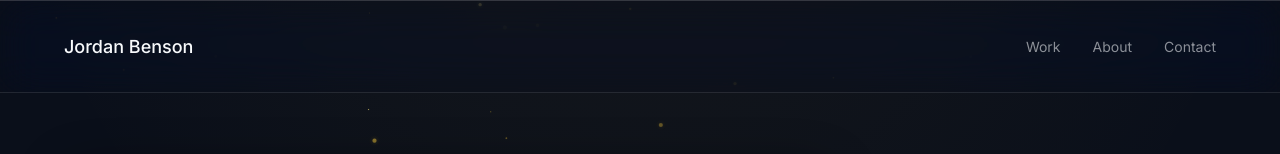
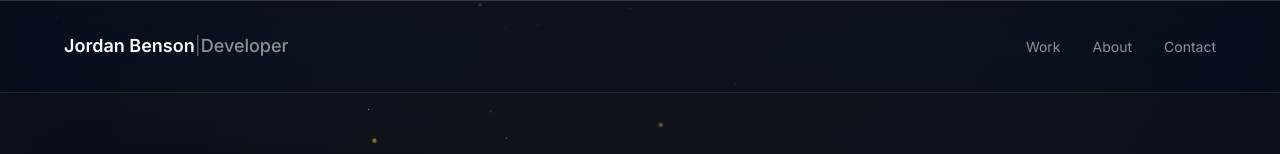
Before and after one commit to ChristIsKingAlways/JordanBensonDEV, a React (Vite) app: page / in a window 1280 px wide. Shown: the top 154 px of the page. Built offline with nearby package versions, Linux system fonts and the light colour scheme.

Commit message:
Show Jordan Benson | Developer in nav brand from siteMeta.title

```diff
--- a/src/components/Header/Header.css
+++ b/src/components/Header/Header.css
@@ -46,14 +46,38 @@
 }
 
 .site-header__brand {
-  font-size: 1.125rem;
+  display: inline-flex;
+  flex-wrap: wrap;
+  align-items: baseline;
+  gap: 0;
+  font-size: clamp(0.8125rem, 2.8vw, 1.125rem);
   font-weight: 500;
   color: var(--text);
   text-decoration: none;
+  line-height: 1.25;
 }
 
-.site-header__brand:hover {
-  color: color-mix(in srgb, var(--text) 85%, var(--accent));
+.site-header__brand-name {
+  color: var(--text);
+  font-weight: 600;
+}
+
+.site-header__brand-sep {
+  color: var(--text-faint);
+  font-weight: 400;
+}
+
+.site-header__brand-tag {
+  color: var(--text-muted);
+  font-weight: 500;
+}
+
+.site-header__brand:hover .site-header__brand-name {
+  color: color-mix(in srgb, var(--text) 88%, var(--accent));
+}
+
+.site-header__brand:hover .site-header__brand-tag {
+  color: color-mix(in srgb, var(--text-muted) 80%, var(--accent));
 }
 
 .site-header__menu-toggle {
--- a/src/components/Header/Header.jsx
+++ b/src/components/Header/Header.jsx
@@ -6,9 +6,16 @@ import { useState, useEffect } from "react";
 import { navLinks, siteMeta } from "../../data/portfolioContent.js";
 import "./Header.css";
 
+/** Split "Name | Role" from siteMeta.title for nav styling */
+function parseNavTitle(title) {
+  const parts = title.split(/\s*\|\s*/);
+  return { name: parts[0]?.trim() || "", tag: parts[1]?.trim() || "" };
+}
+
 function Header() {
   const [menuOpen, setMenuOpen] = useState(false);
   const [scrolled, setScrolled] = useState(false);
+  const { name: brandName, tag: brandTag } = parseNavTitle(siteMeta.title);
 
   useEffect(() => {
     const onScroll = () => setScrolled(window.scrollY > 24);
@@ -28,7 +35,16 @@ function Header() {
     <header className={barMods}>
       <nav className="site-header__inner" aria-label="Primary">
         <a className="site-header__brand" href="#home" onClick={() => setMenuOpen(false)}>
-          {siteMeta.name}
+          <span className="site-header__brand-name">{brandName}</span>
+          {brandTag ? (
+            <>
+              <span className="site-header__brand-sep" aria-hidden="true">
+                {" "}
+                |{" "}
+              </span>
+              <span className="site-header__brand-tag">{brandTag}</span>
+            </>
+          ) : null}
         </a>
 
         <button
--- a/src/data/portfolioContent.js
+++ b/src/data/portfolioContent.js
@@ -5,7 +5,7 @@
 
 export const siteMeta = {
   name: "Jordan Benson",
-  /** Browser tab / OG — matches public site */
+  /** Browser tab / OG; also parsed for header brand (“Name | Role”) */
   title: "Jordan Benson | Developer",
   description:
     "Developer and entrepreneur focused on building thoughtful, scalable solutions for the modern web.",
```
